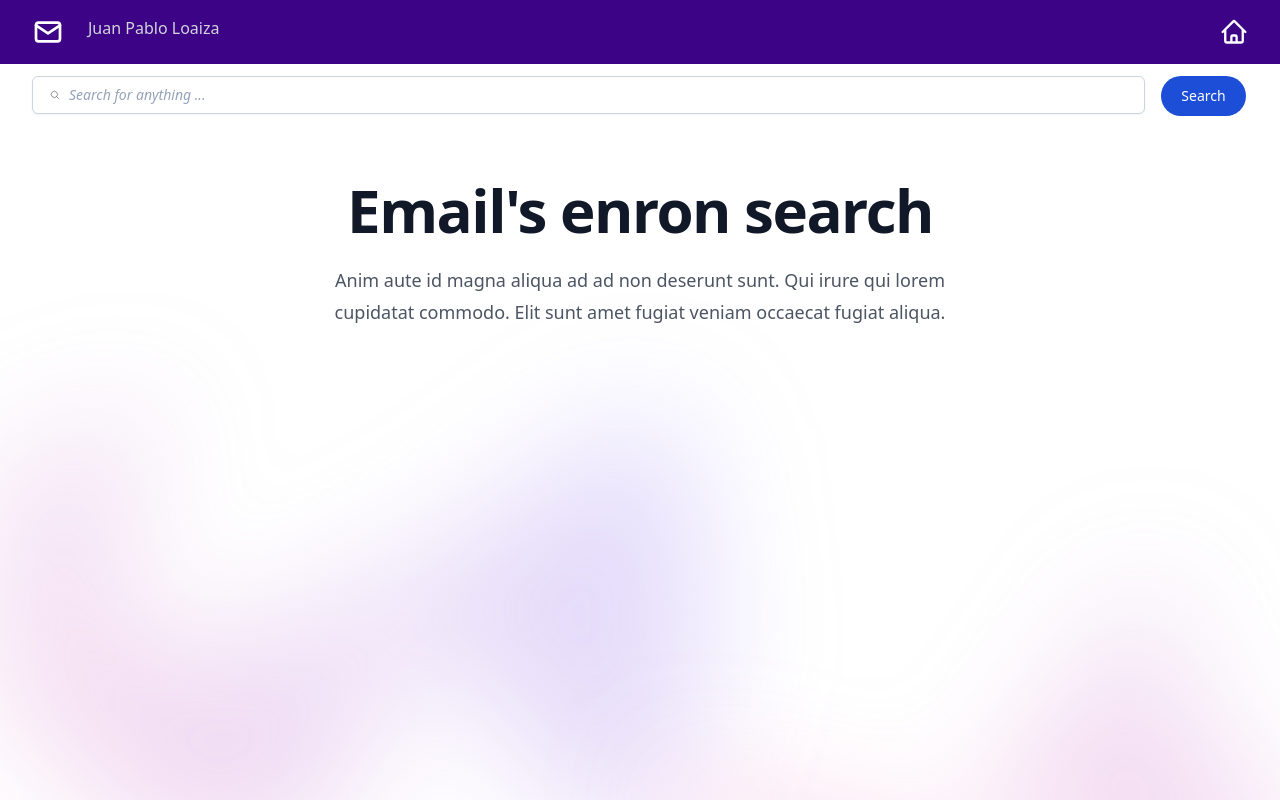
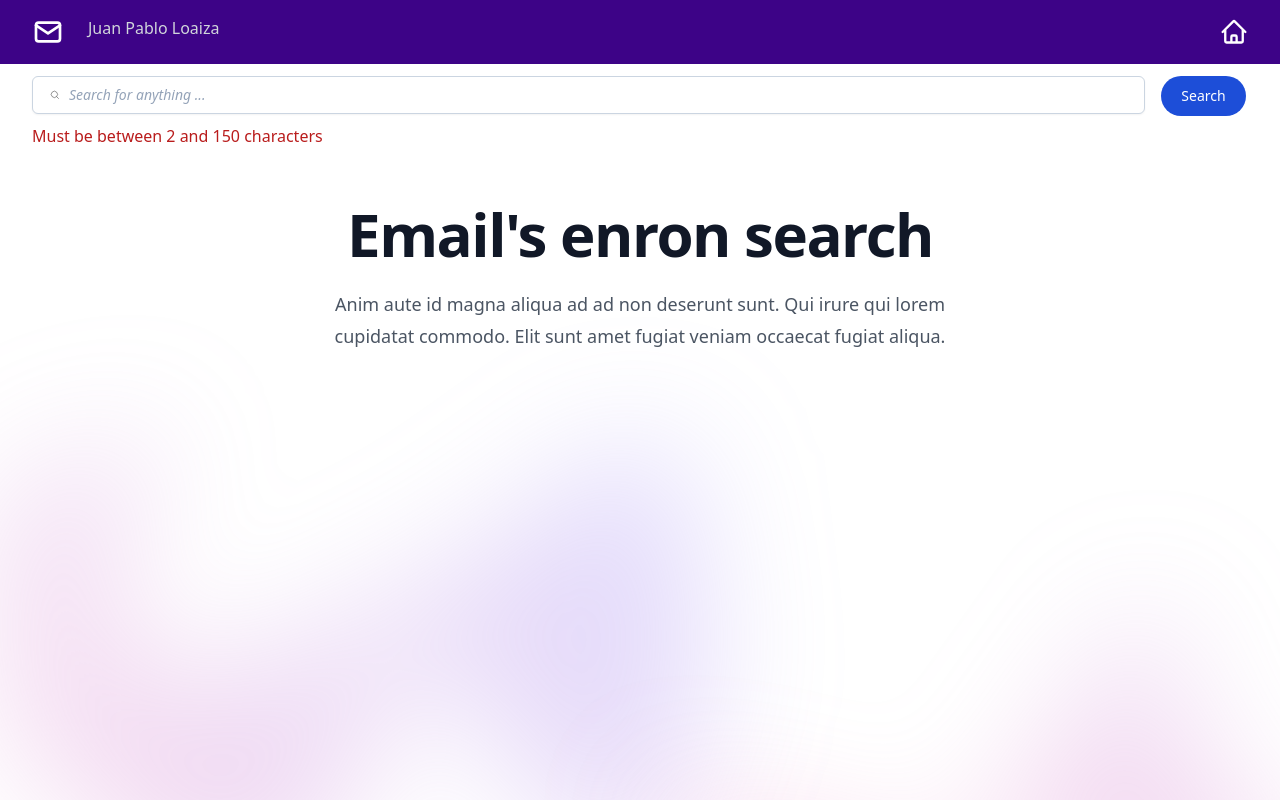
Before and after one commit to JuanPLoaizaC/mail_search, a Vue app in the folder Frontend/: page / in a window 1280 px wide. Shown: the top 800 px of the page. Built offline with nearby package versions, Linux system fonts and the light colour scheme.

Commit message:
Making a request to the go's api

```diff
--- a/Frontend/package.json
+++ b/Frontend/package.json
@@ -10,6 +10,7 @@
   "dependencies": {
     "@headlessui/vue": "^1.7.16",
     "@heroicons/vue": "^2.0.18",
+    "axios": "^1.5.0",
     "pinia": "^2.1.6",
     "vue": "^3.3.4",
     "vue-router": "^4.2.4"
--- a/Frontend/src/components/Search.vue
+++ b/Frontend/src/components/Search.vue
@@ -1,9 +1,15 @@
 <script setup>
 import { useEmailStore } from '../stores/emails';
 import { storeToRefs } from 'pinia';
+import { useGetData } from "@/composables/getData";
 
 const useEmail = useEmailStore();
 const { search } = storeToRefs(useEmail);
+const { getData } = useGetData();
+
+const searchData = async () => {
+  getData(search);
+};
 
 </script>
 
@@ -22,8 +28,11 @@
         </label>
       </div>
       <div>
-        <button type="button" class="text-white bg-blue-700 hover:bg-blue-800 focus:outline-none focus:ring-4 focus:ring-blue-300 font-medium rounded-full text-sm px-5 py-2.5 text-center mr-2 mb-2 dark:bg-blue-600 dark:hover:bg-blue-700 dark:focus:ring-blue-800"  >Search</button>
+        <button type="button" class="text-white bg-blue-700 hover:bg-blue-800 focus:outline-none focus:ring-4 focus:ring-blue-300 font-medium rounded-full text-sm px-5 py-2.5 text-center mr-2 mb-2 dark:bg-blue-600 dark:hover:bg-blue-700 dark:focus:ring-blue-800" :disabled="search.length < 2 || search.length > 150" @click="searchData" >Search</button>
       </div>
+    </div>
+    <div v-if="search.length < 2 || search.length > 150">
+      <p class="text-left  text-red-700">Must be between 2 and 150 characters</p>
     </div>
   </div>
 </template>
--- /dev/null
+++ b/Frontend/src/composables/getData.js
@@ -0,0 +1,11 @@
+import axios from "axios";
+
+export const useGetData = () => {
+
+  const getData = async (info) => {
+    let response = await axios.get(`http://localhost:8000/search?term=${info.value}`);
+    console.log(response);
+  };
+
+  return { getData };
+};
--- a/Frontend/src/views/HomeView.vue
+++ b/Frontend/src/views/HomeView.vue
@@ -1,7 +1,7 @@
 <script setup>
-import { ref } from 'vue';
+import { useEmailStore } from '../stores/emails';
 
-const mobileMenuOpen = ref(false);
+const useEmail = useEmailStore();
 </script>
 
 <template>
@@ -22,30 +22,3 @@
     </div>
   </div>
 </template>
-
-
-<!--
-
-
-  <script setup>
-import { useEmailStore } from '../stores/emails';
-import Emails from '../components/Emails.vue';
-import ListEmails from '../components/ListEmails.vue';
-import { storeToRefs } from 'pinia';
-
-const useEmail = useEmailStore();
-const { search, searchFlag } = storeToRefs(useEmail);
-
-const searchInformation = () => {
-  searchFlag.value = true;
-};
-
-</script>
-
-<template>
-
-
-  <Emails v-if="searchFlag" />
-  <ListEmails v-else />
-</template>
--->
```
Also changed, not shown: 1 other file (tests, documents, lock files or other folders).
